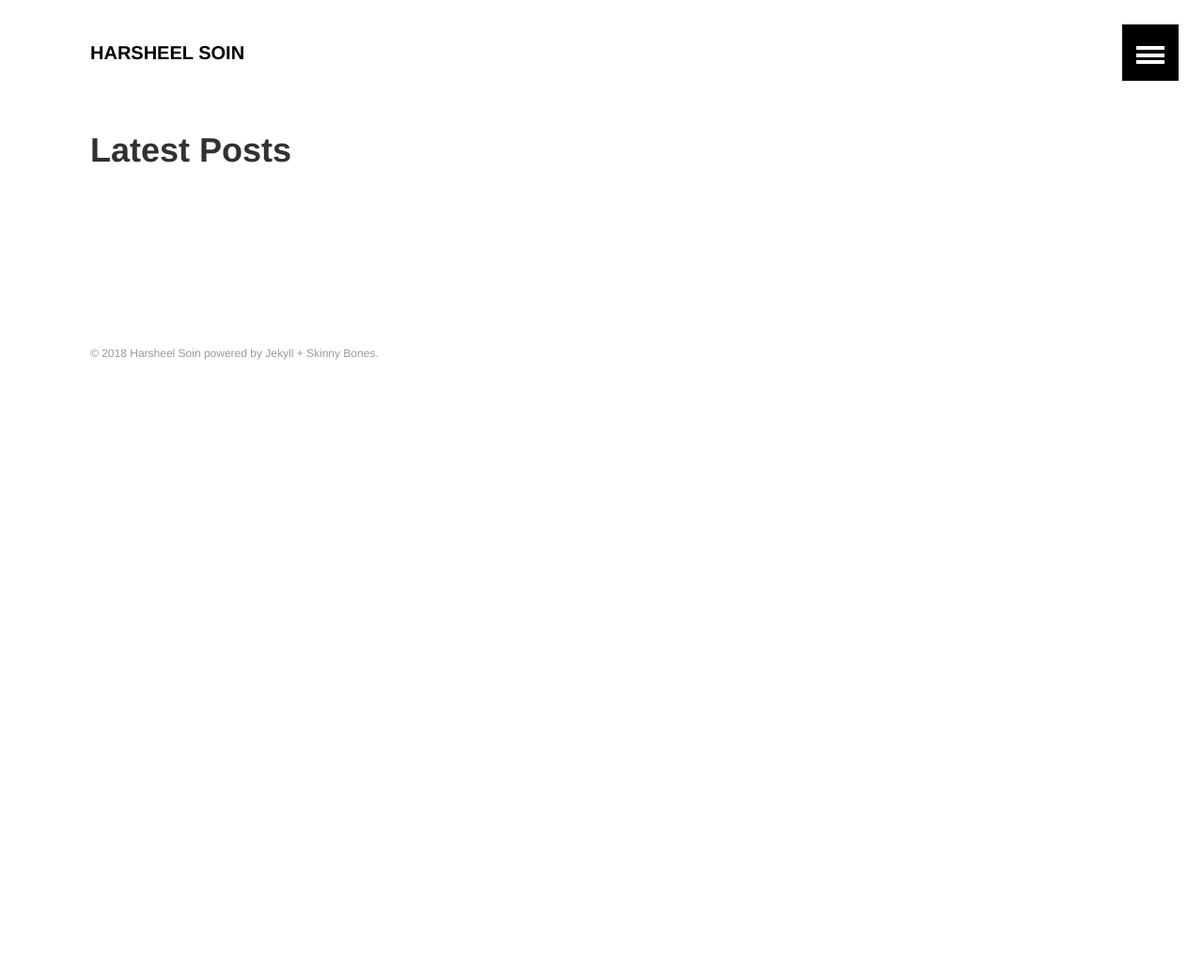
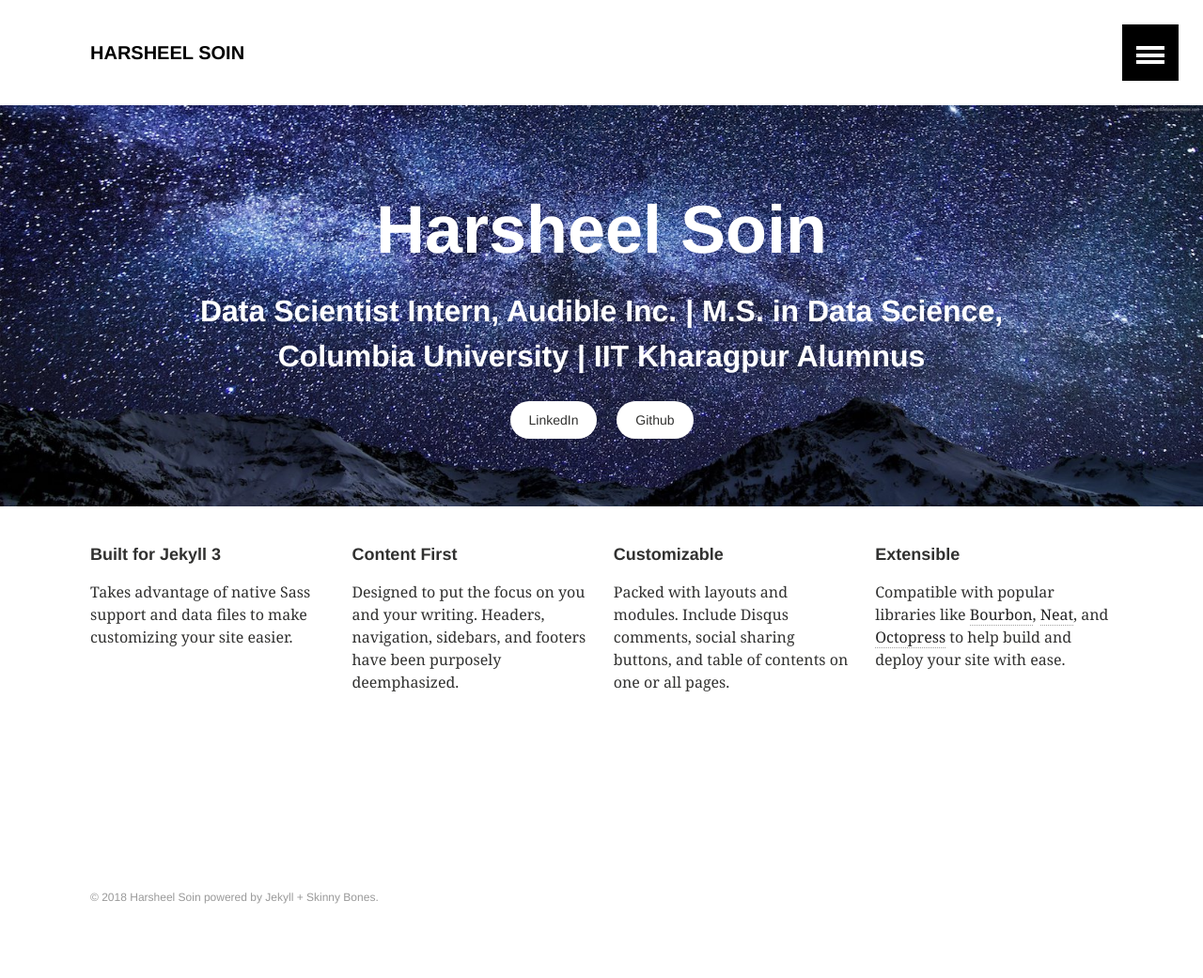
Before and after one commit to harsheelsoin/harsheel.github.io, a Jekyll site: the page built from index.md, in a window 1280 px wide. Shown: the whole page at 94% size. Built offline with Jekyll 4.4.1, drawn with Linux system fonts in a browser that asks for light colours; before the commit the page ends 900 px from its top, so only the background shows below that.

Commit message:
update home page

```diff
--- /dev/null
+++ b/_layouts/home.html
@@ -0,0 +1,71 @@
+<!DOCTYPE html>
+<html>
+  <head>
+    <meta charset="utf-8">
+    <title>{% if page.title %}{{ page.title }} • {% endif %}{{ site.title }}</title>
+    {% if page.excerpt %}<meta name="description" content="{{ page.excerpt | strip_html }}">{% endif %}
+    {% if page.tags %}<meta name="keywords" content="{{ page.tags | join: ', ' }}">{% endif %}
+    {% if page.author %}
+      {% assign author = site.data.authors[page.author] %}{% else %}{% assign author = site.owner %}
+    {% endif %}
+    {% include open-graph.html %}
+    {% if author.google.plus %}<link rel="author" href="https://plus.google.com/{{ author.google.plus }}"/>{% endif %}
+
+    <link rel="canonical" href="{{ page.url | replace:'index.html','' | prepend: site.url }}">
+
+    <link href="{{ site.url }}/atom.xml" type="application/atom+xml" rel="alternate" title="{{ site.title }} Atom Feed">
+
+    <meta name="HandheldFriendly" content="True">
+    <meta name="MobileOptimized" content="320">
+    <meta name="viewport" content="width=device-width, initial-scale=1.0">
+    <meta http-equiv="cleartype" content="on">
+
+    <link rel="stylesheet" href="{{ site.url }}/css/main.css">
+    <!-- HTML5 Shiv and Media Query Support for IE -->
+    <!--[if lt IE 9]>
+      <script src="{{ site.url }}/js/vendor/html5shiv.min.js"></script>
+      <script src="{{ site.url }}/js/vendor/respond.min.js"></script>
+    <![endif]-->
+
+  </head>
+
+  <body>
+    {% include header.html %}
+    {% include navigation-sliding.html %}
+
+    {% if page.image.feature %}
+    <div class="page-lead" style="background-image:url({{ site.url }}/images/{{ page.image.feature }})">
+      <div class="wrap page-lead-content">
+        <h1>Harsheel Soin</h1>
+        <h2>Data Scientist Intern, Audible Inc. | M.S. in Data Science, Columbia University | IIT Kharagpur Alumnus</h2>
+        <a href="https://www.linkedin.com/in/harsheelsoin/" class="btn-inverse">LinkedIn</a> &nbsp; &nbsp; <a href="https://github.com/harsheelsoin" class="btn-inverse">Github</a>
+      </div><!-- /.page-lead-content -->
+    </div><!-- /.page-lead -->
+    {% endif %}
+
+    <div id="page-wrapper">
+      {% include browser-upgrade.html %}
+
+      <div id="main" role="main">
+        <div class="wrap">
+          <div class="page-title">
+            <h1>{{ page.title }}</h1>
+            {% if page.excerpt %}<h2>{{ page.excerpt }}</h2>{% endif %}
+          </div>
+          <div class="archive-wrap">
+            <div class="page-content">
+              {{ content }}
+            </div><!-- /.page-content -->
+          </div class="archive-wrap"><!-- /.archive-wrap -->
+        </div><!-- /.wrap -->
+      </div><!-- /#main -->
+
+      {% include footer.html %}
+    </div>
+
+    <script src="{{ site.url }}/js/vendor/jquery-1.9.1.min.js"></script>
+    <script src="{{ site.url }}/js/main.js"></script>
+
+  </body>
+
+</html>
--- a/index.md
+++ b/index.md
@@ -1,11 +1,30 @@
 ---
-layout: archive
+layout: home
 permalink: /
-title: "Latest Posts"
+image:
+  feature: wood-texture-1600x800.jpg
 ---
 
 <div class="tiles">
-{% for post in site.posts %}
-	{% include post-grid.html %}
-{% endfor %}
+
+<div class="tile">
+  <h2 class="post-title">Built for Jekyll 3</h2>
+  <p class="post-excerpt">Takes advantage of native Sass support and data files to make customizing your site easier.</p>
+</div><!-- /.tile -->
+
+<div class="tile">
+  <h2 class="post-title">Content First</h2>
+  <p class="post-excerpt">Designed to put the focus on you and your writing. Headers, navigation, sidebars, and footers have been purposely deemphasized.</p>
+</div><!-- /.tile -->
+
+<div class="tile">
+  <h2 class="post-title">Customizable</h2>
+  <p class="post-excerpt">Packed with layouts and modules. Include Disqus comments, social sharing buttons, and table of contents on one or all pages.</p>
+</div><!-- /.tile -->
+
+<div class="tile">
+  <h2 class="post-title">Extensible</h2>
+  <p class="post-excerpt">Compatible with popular libraries like <a href="http://bourbon.io">Bourbon</a>, <a href="http://neat.bourbon.io/">Neat</a>, and <a href="http://github.com/octopress/octopress">Octopress</a> to help build and deploy your site with ease.</p>
+</div><!-- /.tile -->
+
 </div><!-- /.tiles -->
```
Also changed, not shown: favicon.ico, images/bio-photo.jpg, images/wood-texture-1600x800.jpg (added), 7 other files.
